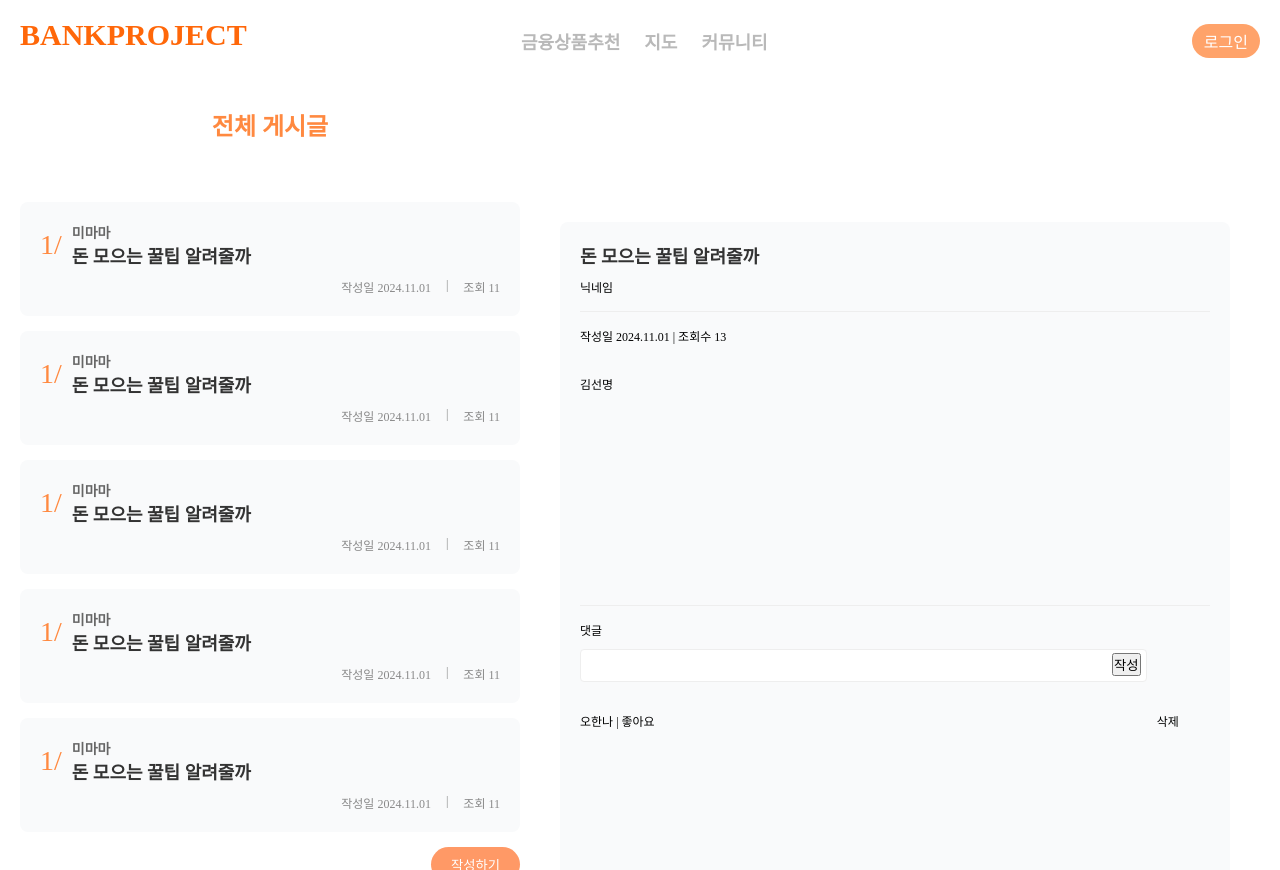
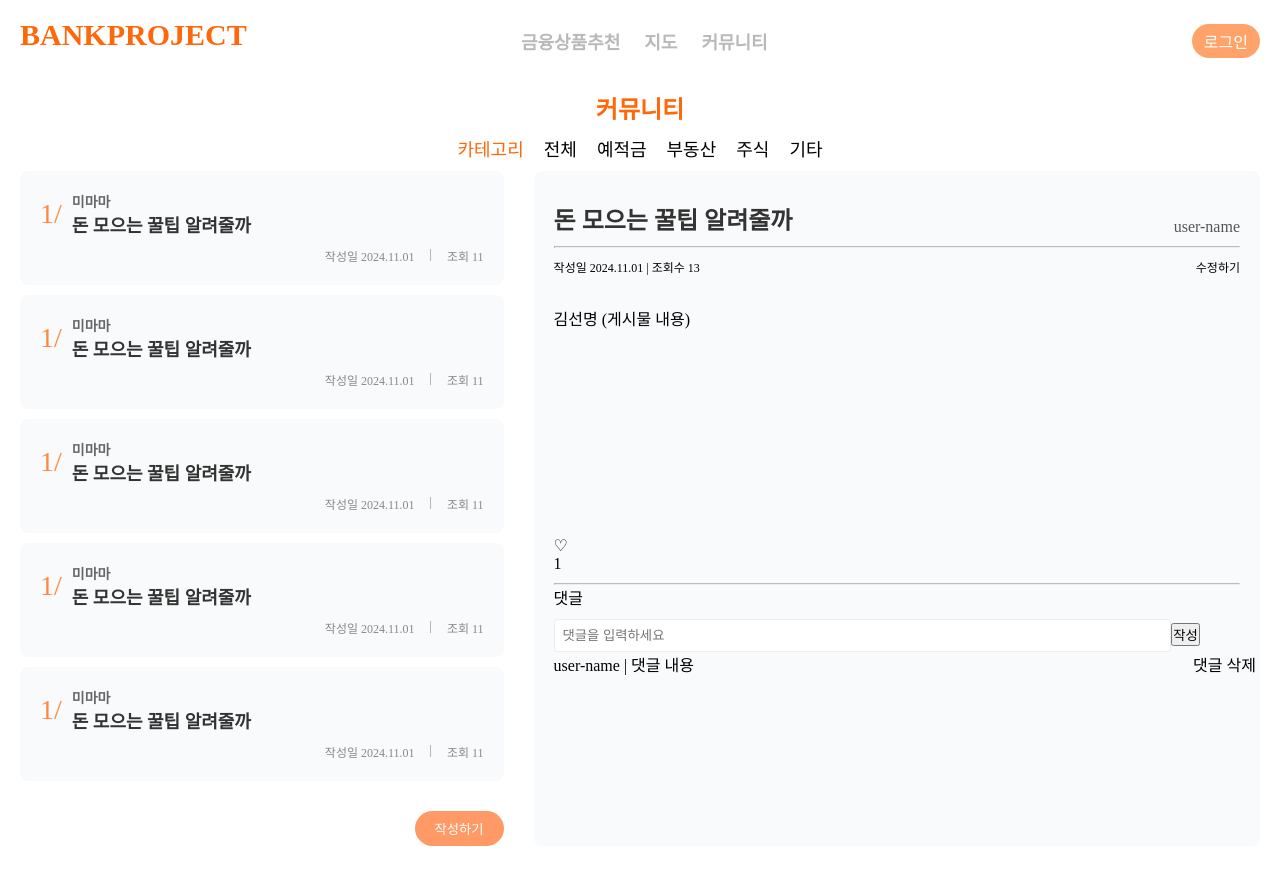
Before and after one commit to hanna0115/bankproject, a Vue app in the folder vue-project/: page /community in a window 1280 px wide. Built offline with nearby package versions, Linux system fonts and the light colour scheme; what vue3-kakao-maps would draw is missing.

Commit message:
커뮤니티 페이지 스타일링 중

```diff
--- a/vue-project/src/components/PostDetail.vue
+++ b/vue-project/src/components/PostDetail.vue
@@ -1,26 +1,37 @@
 <template>
-    <div class="container">
-        <h2>돈 모으는 꿀팁 알려줄까</h2>
-        <span>닉네임</span>
+    <div class="post-detail-container">
+        <div class="post-header">
+            <h2>돈 모으는 꿀팁 알려줄까</h2>
+            <p>user-name</p>
+        </div>
+
         <hr>
-        <span>작성일 2024.11.01</span> | <span>조회수 13</span>
-        <div class="content">
-            <span>
-                김선명
-            </span>
+        <div class="post-body">
+            <div class="post-info">
+                <p>작성일 2024.11.01 | 조회수 13</p>
+                <p>수정하기</p>
+            </div>
+            <div class="content">김선명 (게시물 내용)
+            </div>
+            <div class="like">
+                <div class="like-btn">♡</div>
+                <p>1</p>
+            </div>
         </div>
+
         <hr>
-        <div>
+        <div class="comments">
             <p>댓글</p>
             <form>
-                <input type="text">
-                <button class="write">작성</button>
+                <input type="text" placeholder="댓글을 입력하세요">
+                <button>작성</button>
             </form>
         </div>
-        <div class="comment">
-            <p>오한나 <span> | </span> 좋아요
-                <span class="comment-delete">삭제</span>
-            </p>
+        <div class="comment-list">
+            <div>
+                <span>user-name | 댓글 내용</span>
+                <span class="comment-delete">댓글 삭제</span>
+            </div>
         </div>
     </div>
 </template>
@@ -30,37 +41,51 @@
 </script>
 
 <style scoped>
-.container {
-    position: relative;
+.post-detail-container {
+    width: 60%;
+    margin-left: 30px;
     padding: 20px;
-    width: calc(100% - 40px); /* 패딩 고려한 너비 설정 */
-    font-size: 12px;
-    right: 10px;
-    top: 132px;
     background-color: #F9FAFB;
     border-radius: 8px;
 }
 
+.post-header {
+    display: flex;
+    justify-content: space-between;
+    align-items: flex-end;
+    margin: 10px 0;
+}
 
-h2 {
+.post-header h2 {
     color: #333;
-    margin-bottom: 10px;
+    font-size: 24px;
+}
+
+.post-header p {
+    color: #565656;
+    font-size: 16px;
+}
+
+hr {
+    border-top: 1px solid #bcbcbc;
+}
+
+.post-body {
+    margin: 10px 0;
+}
+
+.post-info {
+    display: flex;
+    justify-content: space-between;
+    font-size: 12px;
 }
 
 .content {
-    width: 90%;
-    min-height: 200px;
-    /* padding: 10px; */
-    border-radius: 4px;
-    resize: none;
+    height: 200px;
     margin: 30px 0;
+    overflow-y: auto;
 }
 
-hr {
-    border: none;
-    border-top: 1px solid #eee;
-    margin: 15px 0;
-}
 
 input[type="text"] {
     width: 90%;
--- a/vue-project/src/components/PostList.vue
+++ b/vue-project/src/components/PostList.vue
@@ -1,8 +1,7 @@
 <template>
     <div class="board-container">
-        <h2 class="board-title">전체 게시글</h2>
+        <div class="post-list">
 
-        <div class="post-list">
             <div v-for="n in 5" :key="n" class="post-item">
                 <div class="post-body">
                     <p class="post-number">1/</p>
@@ -16,8 +15,7 @@
                 </div>
             </div>
         </div>
-        <button @click="router.push('/createpost')"
-        class="write-btn">작성하기</button>
+        <button @click="router.push('/createpost')" class="write-btn">작성하기</button>
     </div>
 </template>
 
@@ -31,10 +29,11 @@ const router = useRouter();
 
 <style scoped>
 .board-container {
-    position: relative;
-    width: 100%; /* max-width 제거하고 width 100%로 설정 */
-    padding: 0px;
-    top: 17px;
+    display: flex;
+    flex-direction: column;
+    align-items: flex-end;
+    width: 40%;
+    /* max-width 제거하고 width 100%로 설정 */
 }
 
 
@@ -47,20 +46,15 @@ const router = useRouter();
 }
 
 .post-list {
-    display: flex;
-    flex-direction: column;
-    gap: 15px;
-    padding: 0px;
-    width: 100%; /* 고정 너비 제거 */
+    width: 100%;
 }
 
 .post-item {
-    position: relative;
     background-color: #F9FAFB;
     border-radius: 8px;
+    margin-bottom: 10px;
     padding: 20px;
     cursor: pointer;
-    top: 20px;
 }
 
 .post-body {
@@ -99,8 +93,6 @@ const router = useRouter();
 }
 
 .write-btn {
-    position: relative;
-    float: right;
     margin-top: 20px;
     padding: 8px 20px;
     background-color: #ff9966;
@@ -108,7 +100,6 @@ const router = useRouter();
     border: none;
     border-radius: 30px;
     cursor: pointer;
-    top: 15px;
 }
 
 .write-btn:hover {
--- a/vue-project/src/views/CommunityView.vue
+++ b/vue-project/src/views/CommunityView.vue
@@ -1,13 +1,19 @@
 <!-- CommunityView.vue -->
 <template>
     <div class="container">
+        <h2>커뮤니티</h2>
+        <div class="category">
+            <p>카테고리</p>
+            <p>전체</p>
+            <p>예적금</p>
+            <p>부동산</p>
+            <p>주식</p>
+            <p>기타</p>
+        </div>
+
         <div class="content-wrapper">
-            <div class="post-list">
-                <PostList/>
-            </div>
-            <div class="post-detail">
-                <PostDetail/>
-            </div>
+            <PostList />
+            <PostDetail />
         </div>
     </div>
 </template>
@@ -19,29 +25,39 @@ import PostDetail from '@/components/PostDetail.vue';
 
 <style scoped>
 .container {
+    display: flex;
+    justify-content: center;
+    align-items: center;
+    flex-direction: column;
     max-width: 1280px;
     margin: 0 auto;
     padding: 20px;
-    height: 100vh;
     overflow: hidden;
+}
+
+.container h2 {
+    color: #FF6708;
+}
+
+
+.category {
+    display: flex;
+}
+
+.category p {
+    padding: 10px;
+    font-size: 18px;
+}
+
+.category p:first-child {
+    color: #FF6708;
 }
 
 .content-wrapper {
     display: flex;
+    justify-content: center;
+    width: 100%;
     height: 100%;
-    gap: 30px; /* 간격 추가 */
 }
 
-.post-list {
-    flex: 0 0 500px; /* 고정 너비 500px 설정 */
-    /* overflow-y: auto; */
-}
-
-.post-detail {
-    flex: 1; /* 남은 공간 모두 차지 */
-    height: 200px;
-    /* overflow-y: auto; */ /* 디테일 스크롤바
-    padding-left: 30px; /* 왼쪽 여백 추가 */
-
-}
 </style>
```
